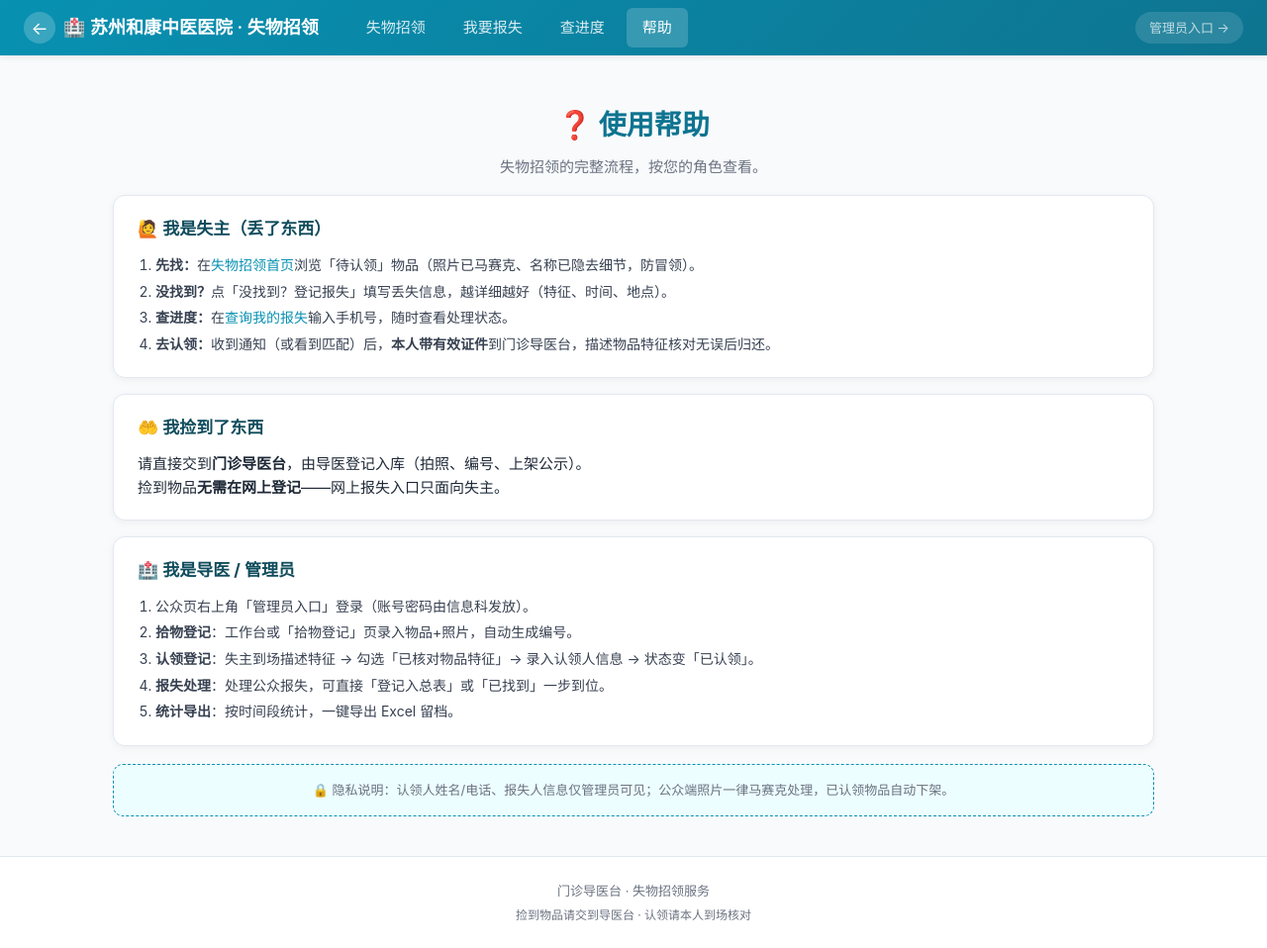
After one commit to Fjord-147/shiwudailing, a Flask app: page /help in a window 1280 px wide. The commit adds this page. Shown: the whole page at 99% size. Run offline with Flask 3, Linux system fonts and the light colour scheme.

Commit message:
修复5个体验问题：报失入口改失主视角+拾物提示；新增「查询我的报失」进度页与使用帮助页；已登记报失修复标签误显示并加撤销登记闭环；窄屏表格改为横向滚动。附回归测试

```diff
--- a/app.py
+++ b/app.py
@@ -479,11 +479,39 @@ def public_report():
              description, lost_location or None, lost_time or None, photo_path)
         )
         db.commit()
-        flash("报失成功！我们会尽快帮您留意，找到后请到门诊导医台核对认领。", "success")
+        flash("报失成功！我们会尽快帮您留意。您可以在首页「查询我的报失」输入手机号随时查看进度，找到后请到门诊导医台核对认领。", "success")
         return redirect(url_for("public_report"))
 
     default_time = datetime.now().strftime("%Y-%m-%dT%H:%M")
     return render_template("public_report.html", default_time=default_time)
+
+
+# ============================================================
+# 路由：公众查询自己的报失进度 + 使用帮助
+# ============================================================
+@app.route("/my_reports", methods=["GET", "POST"])
+def my_reports():
+    """失主查询自己的报失处理进度：输入报失时填的手机号即可。"""
+    db = get_db()
+    rows = []
+    phone = ""
+    searched = False
+    if request.method == "POST":
+        searched = True
+        phone = request.form.get("phone", "").strip()
+        if phone:
+            rows = db.execute(
+                "SELECT * FROM lost_reports WHERE owner_phone=? ORDER BY id DESC",
+                (phone,),
+            ).fetchall()
+    return render_template("public_my_reports.html", rows=rows,
+                           phone=phone, searched=searched)
+
+
+@app.route("/help")
+def public_help():
+    """公众使用帮助：患者/失主/拾物者的工作流说明。"""
+    return render_template("public_help.html")
 
 
 # ============================================================
@@ -509,17 +537,33 @@ def reports():
 
         # ===== 登记动作：把报失转成失物总表里的一条待认领物品 =====
         if action == "register":
-            code = generate_code(db)
-            db.execute(
-                """INSERT INTO items
-                   (code, name, category, description, photo, found_location,
-                    found_time, founder, status, created_at, source, registered_by)
-                   VALUES (?,?,?,?,?,?,?,?,'待认领',?,'患者报失',?)""",
-                (code, rep["item_name"], rep["item_category"], rep["description"],
-                 rep["photo"], rep["lost_location"], rep["lost_time"],
-                 "患者报失", now, handled_by)
-            )
-            new_item_id = db.execute("SELECT id FROM items WHERE code=?", (code,)).fetchone()["id"]
+            # 编号生成有并发竞争，撞 UNIQUE 约束就回滚换号重试（和 /register 一致）
+            new_item_id = None
+            code = None
+            last_err = None
+            for _attempt in range(10):
+                code = generate_code(db)
+                try:
+                    db.execute(
+                        """INSERT INTO items
+                           (code, name, category, description, photo, found_location,
+                            found_time, founder, status, created_at, source, registered_by)
+                           VALUES (?,?,?,?,?,?,?,?,'待认领',?,'患者报失',?)""",
+                        (code, rep["item_name"], rep["item_category"], rep["description"],
+                         rep["photo"], rep["lost_location"], rep["lost_time"],
+                         "患者报失", now, handled_by)
+                    )
+                    db.commit()
+                    new_item_id = db.execute(
+                        "SELECT id FROM items WHERE code=?", (code,)
+                    ).fetchone()["id"]
+                    break
+                except sqlite3.IntegrityError as e:
+                    db.rollback()
+                    last_err = e
+            if new_item_id is None:
+                flash(f"编号生成冲突过多，请重试。（{last_err}）", "error")
+                return redirect(url_for("reports"))
             # 报失标记为已登记，记录关联的物品id
             db.execute(
                 """UPDATE lost_reports SET status='已登记', note=?, handled_by=?, handled_at=?,
@@ -528,6 +572,31 @@ def reports():
             )
             db.commit()
             flash(f"已登记入失物总表，编号 {code}（标记为患者报失）。", "success")
+            return redirect(url_for("reports"))
+
+        # ===== 撤销登记：把「登记入总表」的操作回滚（物品还在待认领时才可以）=====
+        if action == "undo_register":
+            if rep["status"] != "已登记" or not rep["matched_item_id"]:
+                flash("该报失没有可撤销的登记记录。", "error")
+                return redirect(url_for("reports"))
+            item = db.execute(
+                "SELECT * FROM items WHERE id=?", (rep["matched_item_id"],)
+            ).fetchone()
+            if not item:
+                flash("关联的物品记录已不存在。", "error")
+                return redirect(url_for("reports"))
+            if item["status"] == "已认领":
+                flash("该物品已被认领，不能撤销登记。", "error")
+                return redirect(url_for("reports"))
+            _remove_photos(item["photo"], item["claimer_photo"])
+            db.execute("DELETE FROM items WHERE id=?", (item["id"],))
+            db.execute(
+                """UPDATE lost_reports SET status='待查找', matched_item_id=NULL,
+                   note=?, handled_by=?, handled_at=? WHERE id=?""",
+                (note or "已撤销登记，重新查找", handled_by, now, report_id)
+            )
+            db.commit()
+            flash(f"已撤销登记：{item['code']} 已从总表移除，该报失重新进入待查找。", "success")
             return redirect(url_for("reports"))
 
         # ===== 其他动作：标记状态 =====
--- a/static/style.css
+++ b/static/style.css
@@ -458,6 +458,7 @@ textarea.form-control { min-height: 80px; resize: vertical; }
 .table-wrap { overflow-x: auto; }
 table.data {
     width: 100%;
+    min-width: 720px;   /* 窄屏保持列可读，由 .table-wrap 横向滚动而不是挤压换行 */
     border-collapse: collapse;
     font-size: 14px;
 }
@@ -1426,3 +1427,45 @@ table.data tbody tr { cursor: pointer; }
     .lv-grid { grid-template-columns: 1fr; }
     .lv-card { width: 100%; }
 }
+
+
+
+/* ===== 公众页：快捷入口与提示 ===== */
+.public-quick-links {
+    display: flex;
+    gap: 10px;
+    margin: 0 0 10px;
+}
+.public-quick-links a {
+    flex: 1;
+    text-align: center;
+    padding: 10px 12px;
+    background: #f0f9ff;
+    border: 1px solid #bae6fd;
+    border-radius: 10px;
+    color: #0369a1;
+    font-size: 14px;
+    text-decoration: none;
+}
+.public-quick-links a:hover { background: #e0f2fe; }
+.finder-hint {
+    font-size: 13px;
+    color: #6b7280;
+    text-align: center;
+    margin: 0 0 16px;
+}
+
+/* ===== 公众页：帮助 ===== */
+.help-section { margin-bottom: 16px; }
+.help-section h2 {
+    font-size: 17px;
+    margin: 0 0 10px;
+    color: #0f4c5c;
+}
+.help-steps {
+    margin: 0 0 0 18px;
+    padding: 0;
+    font-size: 14px;
+    line-height: 1.9;
+    color: #374151;
+}
--- a/templates/base_public.html
+++ b/templates/base_public.html
@@ -13,6 +13,8 @@
         <div class="nav-links">
             <a href="{{ url_for('public_index') }}" class="{% if request.endpoint == 'public_index' %}active{% endif %}">失物招领</a>
             <a href="{{ url_for('public_report') }}" class="{% if request.endpoint == 'public_report' %}active{% endif %}">我要报失</a>
+            <a href="{{ url_for('my_reports') }}" class="{% if request.endpoint == 'my_reports' %}active{% endif %}">查进度</a>
+            <a href="{{ url_for('public_help') }}" class="{% if request.endpoint == 'public_help' %}active{% endif %}">帮助</a>
         </div>
         <div class="user-box">
             <a href="{{ url_for('login') }}" class="admin-entry">管理员入口 →</a>
--- /dev/null
+++ b/templates/public_help.html
@@ -0,0 +1,40 @@
+{% extends "base_public.html" %}
+{% block title %}使用帮助 - 苏州和康中医医院{% endblock %}
+{% block content %}
+
+<div class="public-hero">
+    <h1>❓ 使用帮助</h1>
+    <p>失物招领的完整流程，按您的角色查看。</p>
+</div>
+
+<div class="help-section card">
+    <h2>🙋 我是失主（丢了东西）</h2>
+    <ol class="help-steps">
+        <li><strong>先找：</strong>在<a href="{{ url_for('public_index') }}">失物招领首页</a>浏览「待认领」物品（照片已马赛克、名称已隐去细节，防冒领）。</li>
+        <li><strong>没找到？</strong>点「没找到？登记报失」填写丢失信息，越详细越好（特征、时间、地点）。</li>
+        <li><strong>查进度：</strong>在<a href="{{ url_for('my_reports') }}">查询我的报失</a>输入手机号，随时查看处理状态。</li>
+        <li><strong>去认领：</strong>收到通知（或看到匹配）后，<strong>本人带有效证件</strong>到门诊导医台，描述物品特征核对无误后归还。</li>
+    </ol>
+</div>
+
+<div class="help-section card">
+    <h2>🤲 我捡到了东西</h2>
+    <p>请直接交到<strong>门诊导医台</strong>，由导医登记入库（拍照、编号、上架公示）。<br>
+    捡到物品<strong>无需在网上登记</strong>——网上报失入口只面向失主。</p>
+</div>
+
+<div class="help-section card">
+    <h2>🏥 我是导医 / 管理员</h2>
+    <ol class="help-steps">
+        <li>公众页右上角「管理员入口」登录（账号密码由信息科发放）。</li>
+        <li><strong>拾物登记</strong>：工作台或「拾物登记」页录入物品+照片，自动生成编号。</li>
+        <li><strong>认领登记</strong>：失主到场描述特征 → 勾选「已核对物品特征」→ 录入认领人信息 → 状态变「已认领」。</li>
+        <li><strong>报失处理</strong>：处理公众报失，可直接「登记入总表」或「已找到」一步到位。</li>
+        <li><strong>统计导出</strong>：按时间段统计，一键导出 Excel 留档。</li>
+    </ol>
+</div>
+
+<div class="blind-note">
+    🔒 隐私说明：认领人姓名/电话、报失人信息仅管理员可见；公众端照片一律马赛克处理，已认领物品自动下架。
+</div>
+{% endblock %}
--- a/templates/public_report.html
+++ b/templates/public_report.html
@@ -92,6 +92,7 @@
     <div class="btn-row">
         <button type="submit" class="btn">✓ 提交报失</button>
         <a href="{{ url_for('public_index') }}" class="btn btn-secondary">返回</a>
+        <a href="{{ url_for('my_reports') }}" class="btn btn-secondary">📋 查我的报失进度</a>
     </div>
 </form>
 </div>
--- a/templates/stats.html
+++ b/templates/stats.html
@@ -35,6 +35,7 @@
 <div class="card">
     <h2>按类别统计</h2>
     {% if by_category %}
+    <div class="table-wrap">
     <table class="data">
         <thead>
             <tr><th>类别</th><th>数量</th></tr>
@@ -48,6 +49,7 @@
             {% endfor %}
         </tbody>
     </table>
+    </div>
     {% else %}
     <div class="empty">该时间段无数据</div>
     {% endif %}
```
Also changed, not shown: templates/public_index.html (+10 -2 lines), templates/public_my_reports.html (added, +65 -0 lines), templates/reports.html (+11 -0 lines), tests/e2e/public.spec.ts (+58 -0 lines), tests/test_ux_flows.py (added, +163 -0 lines).
